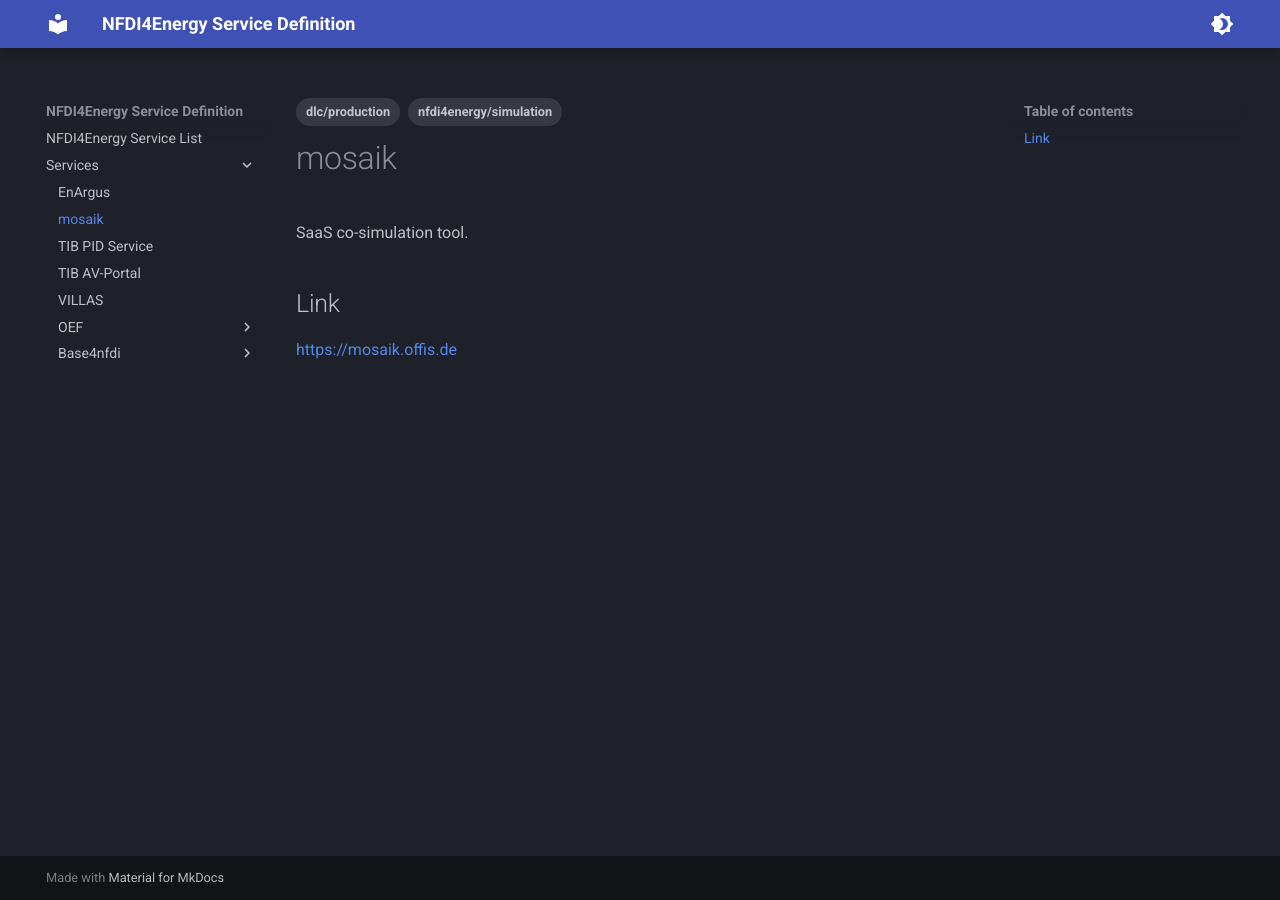
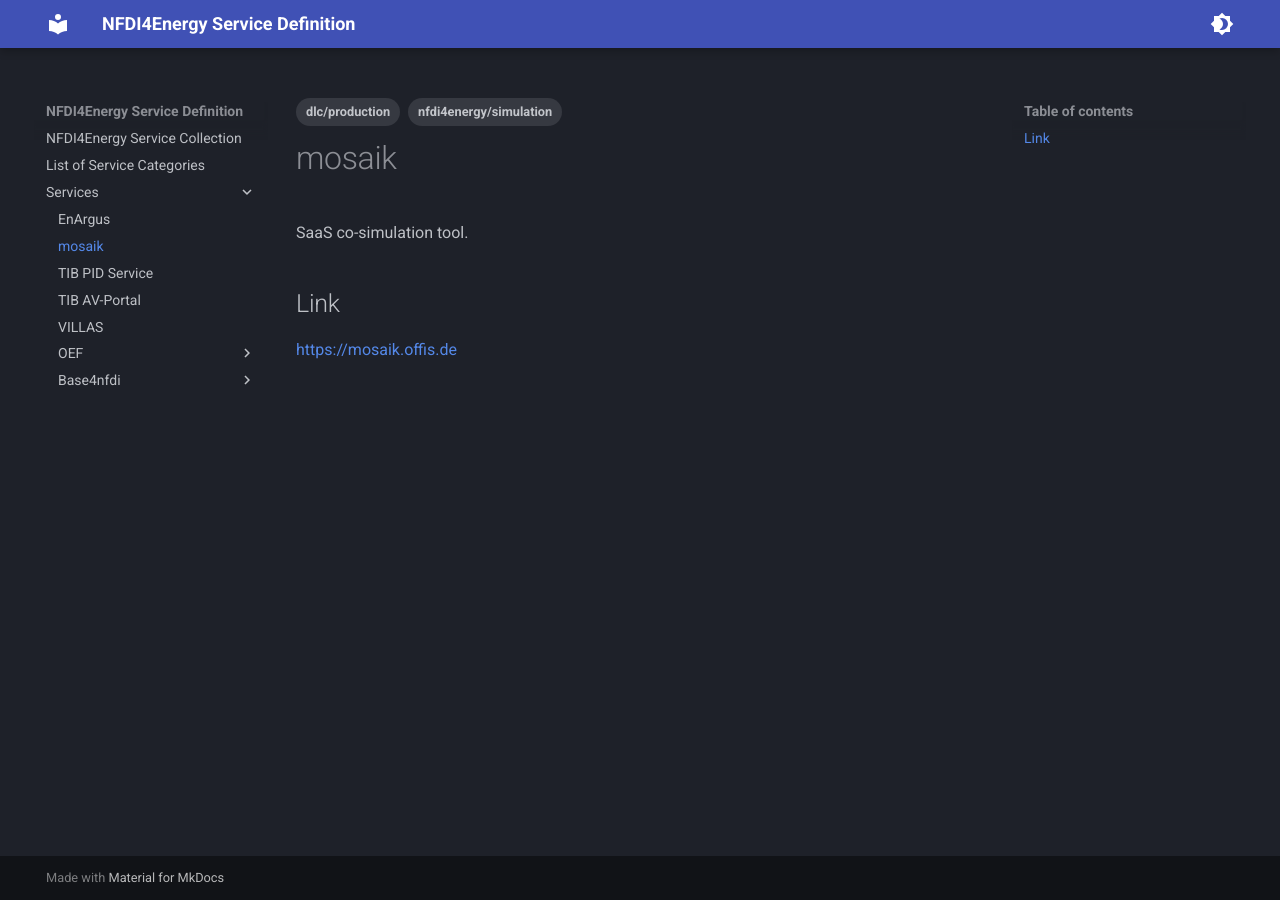
Before and after one commit to NFDI4Energy/service-portfolio, an MkDocs documentation site: the page built from docs/services/mosaik.md, in a window 1280 px wide. Built offline with MkDocs 1.6.1 and Material for MkDocs 9.7.7, drawn with Linux system fonts in a browser that asks for light colours.

Commit message:
Move categories to own subpage

```diff
--- /dev/null
+++ b/docs/categories.md
@@ -0,0 +1,3 @@
+# List of Service Categories
+
+<!-- material/tags -->
--- a/docs/index.md
+++ b/docs/index.md
@@ -1,4 +1,4 @@
-# NFDI4Energy Service List
+# NFDI4Energy Service Collection
 
 ## NFDI4Energy
 Research & Tranfser Cycle and Core services, as defined by the NFDI4Energy [proposal](https://zenodo.org/records/6772013).
--- a/mkdocs.yml
+++ b/mkdocs.yml
@@ -1,7 +1,7 @@
 site_name: NFDI4Energy Service Definition
 plugins:
   - tags:
-      tags_file: index.md
+      tags_file: categories.md
 theme:
   name: material
   palette:
@@ -18,3 +18,6 @@
 markdown_extensions:
   - attr_list
   - md_in_html
+  - toc:
+      permalink: true
+      toc_depth: 2
```
Also changed, not shown: other parts of docs/index.md (+0 -5 lines).
